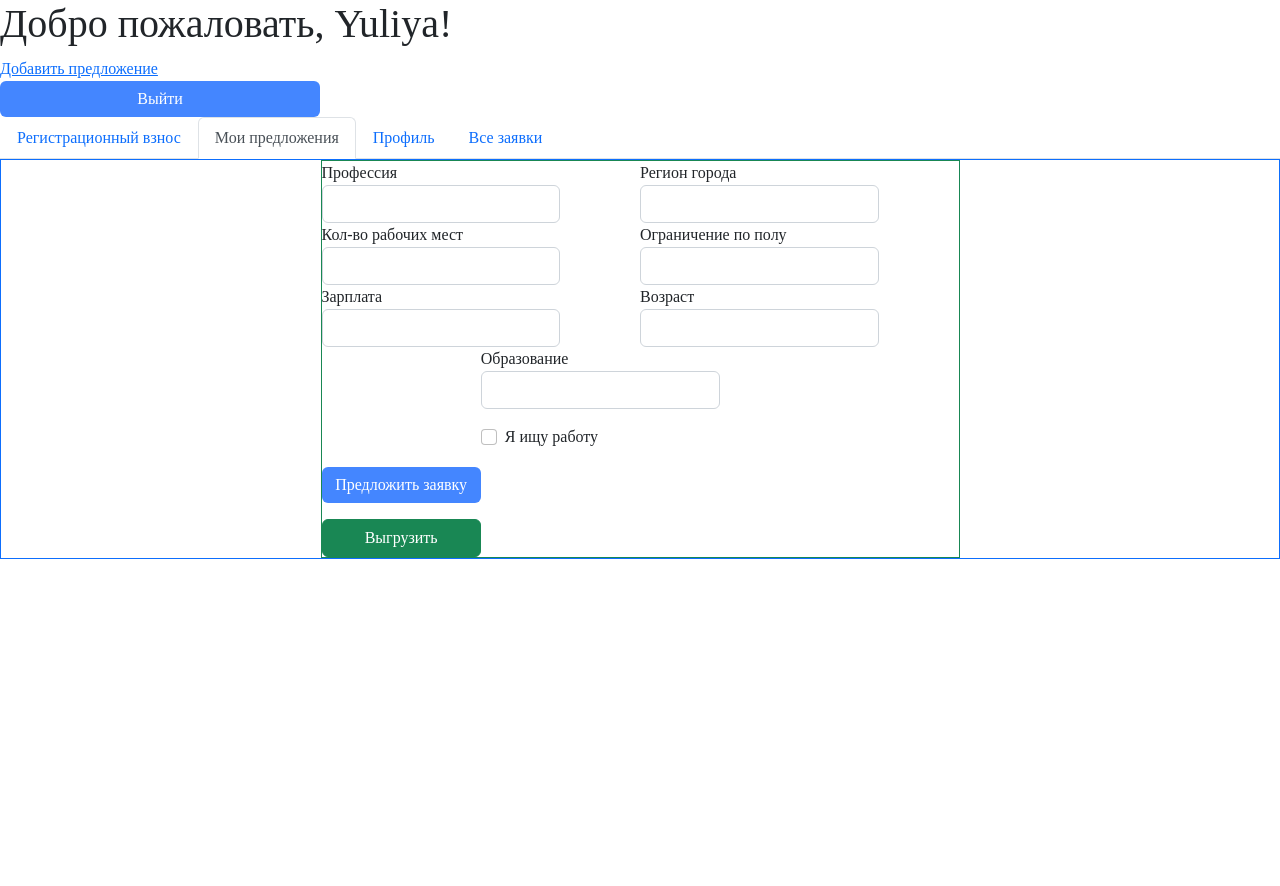
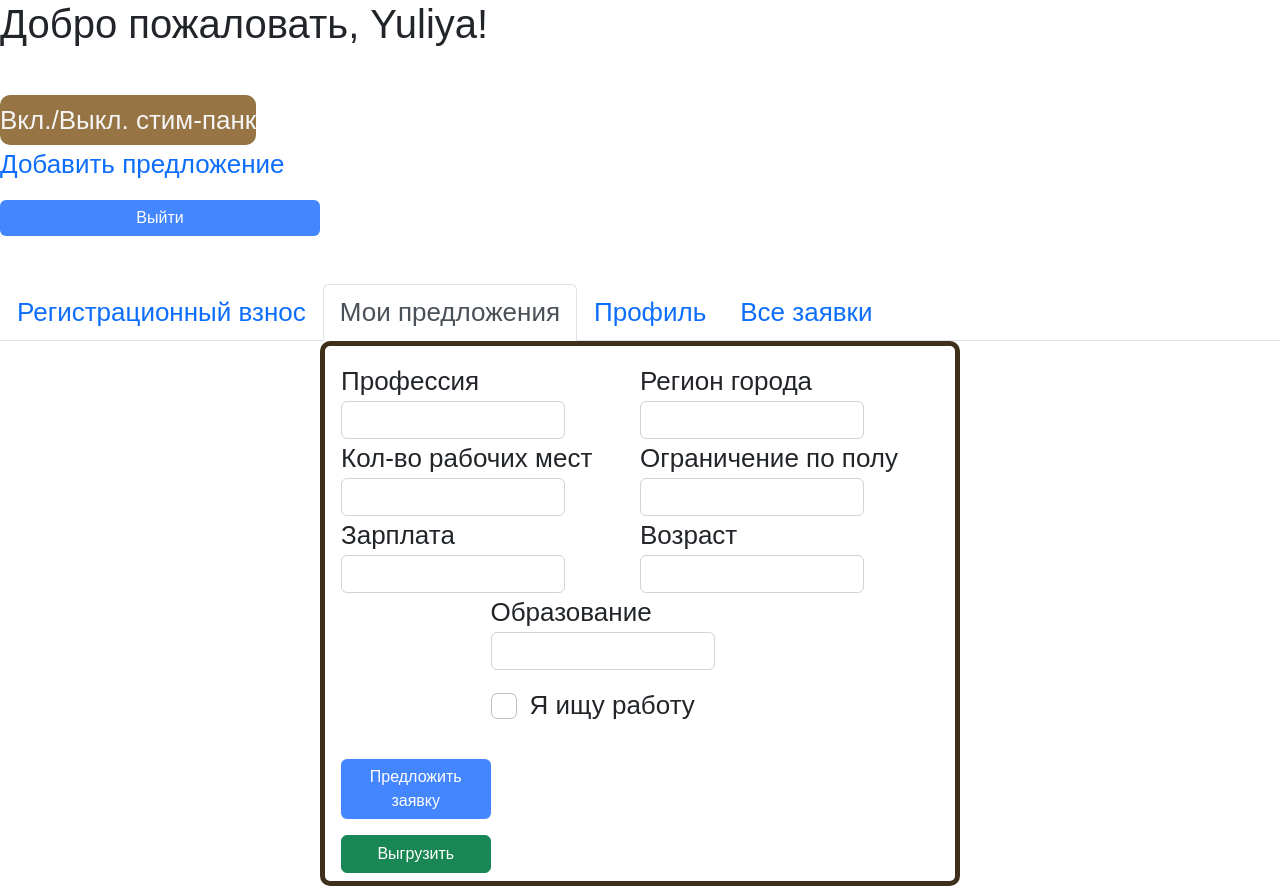
Before and after one commit to Gefnos/Gefno, a PHP site: page / in a window 1280 px wide, after a click on "Мои предложения". Before the commit the page ends 559 px from the top, so only its background shows below. Run offline with PHP 8.4, Linux system fonts and the light colour scheme; a user stored in the database is signed in; data comes from the database, SQL or seed files in the repository; data that the repository does not hold is empty; some libraries are stand-ins or nearby versions.

Commit message:
Add files via upload

```diff
--- a/attempt1/css/style.css
+++ b/attempt1/css/style.css
@@ -1,10 +1,36 @@
 *{
-    font-family: 'Times New Roman', Times, serif;
+    margin: 0;
+    padding: 0;
+
+}
+a{
+    text-decoration: none;
+}
+@font-face {
+    font-family: MiddleCentury;
+    src: url(../fonts/Steamy.otf);
+    font-weight: normal;
+    font-style: normal;
+}
+body{
+    font-size: 26px !important;
+    font-family: 'Arial';
 }
 :root{
-    --bgColor: red;
+    --bs-gray-100: #f8f9fa;
 }
 
+#check:checked{
+    font-family: 'MiddleCentury';
+}
+.btnSteam{
+    color: whitesmoke;
+    border: none;
+    border-radius: 10px;
+    width: 20%;
+    height: 50px;
+    background-color: #967444;
+}
 .container{
     padding: 30px;
     width: 20%;
@@ -18,12 +44,11 @@
     border-image: linear-gradient(to top, gray, blue) 10 100%;
 }
 .main-container{
-    background-color: var(--bgColor);
+    background-color: var(--bs-gray-200);
     width: 100vw;
     height: 100vh;
     display: flex;
     align-items: center;
-    border: 1px solid red;
 }
 .form-container{
     margin-top: 10px;
@@ -70,11 +95,6 @@
 
 #sub_btn{
     display: block;
-    border: 1px solid red;
-}
-
-.forma{
-    border: 1px solid red;
 }
 
 .form-control{
@@ -83,3 +103,11 @@
 #receiptContainer{
     display: none;
 }
+.formOffer{
+    border-radius: 10px;
+    border:5px solid #3f301b;
+}
+
+.formInputs input:not(input[type="checkbox"]){
+    width: 75%;
+}
--- a/attempt1/index.php
+++ b/attempt1/index.php
@@ -36,9 +36,52 @@
     <?php if ($user) { ?>
 
         <h1>Добро пожаловать, <?= htmlspecialchars($user['username']) ?>!</h1>
-        <a href="">Добавить предложение</a>
+
+        <!--  TEST BUTTON BEGIN -->
+        <br>
+        <input class="btnSteam" type="button" value="Вкл./Выкл. стим-панк версию" onclick="changeFont()">
+        <script>
+            var counter = 1;
+            var nav_link = document.getElementsByClassName('nav-link');
+            var tab_pane = document.getElementsByClassName('tab-pane');
+            var btn_primary = document.getElementsByClassName('btn');
+            function changeFont(){
+                counter++;
+                if(counter % 2){
+                    document.body.style.fontFamily='Arial';
+                    document.body.style.backgroundColor='white';
+                    for (var i = 0; i < nav_link.length; i++) {
+                        nav_link[i].style.backgroundColor = "white";
+                        nav_link[i].style.color = 'black';
+                    }
+                    for (var a = 0; a < btn_primary.length; a++) {
+                        btn_primary[a].style.backgroundColor = '#4486FF';
+                    }
+                    tab_pane.style.backgroundColor = 'white';
+                }
+                else{
+                    document.body.style.backgroundColor='#997a4f';
+                    document.body.style.fontFamily='MiddleCentury';
+                    for (var i = 0; i < nav_link.length; i++) {
+                        nav_link[i].style.backgroundColor = "#795b32";
+                        nav_link[i].style.color = 'white';
+                    }
+                    for (var a = 0; a < btn_primary.length; a++) {
+                        btn_primary[a].style.backgroundColor = '#795b32';
+                    }
+                    form_offer.style.borderColor = '#3f301b';
+                    tab_pane.style.backgroundColor = '#795b32';
+                }
+
+            }
+        </script>
+        <div class="a_Pank">
+         <p><a href="">Добавить предложение</a></p>
+        </div>
+
+
         <form action="#" method="get">
-            <button type="submit" name="logout" id="logout" class="btn btn-primary w-25">Выйти</button>
+            <button type="submit" name="logout" id="logout" class="btn btn-primary w-25 mb-5">Выйти</button>
             <? session_start();
             if (isset($_GET['logout'])) {
                 session_destroy();
@@ -51,48 +94,56 @@
         <script>
             document.getElementsByTagName("a")[0].onclick = () => {
                 document.getElementById("listCrew").innerHTML +=
-                    `       <div class="border border-success w-50 ">
-                                    <form method="post" action="#">
-                                        <div class="d-flex flex-wrap ">
+                    `          <div class="formOffer w-50">
+                                <form method="post" action="sendOffer.php" id="formContent">
+                                    <div class="formInputs d-flex flex-wrap p-3" >
                                         <div class="w-50 ">
                                             <div class="form-group">
                                                 <label for="profession">Профессия</label>
-                                                    <input type="text" class="form-control" id="profession">
+                                                <input type="text" class="form-control" id="profession" name="profession">
                                             </div>
                                             <div class="form-group">
-                                                    <label for="countWorkPlace">Кол-во рабочих мест</label>
-                                                    <input type="number" class="form-control" id="countWorkPlace">
+                                                <label for="countPlace">Кол-во рабочих мест</label>
+                                                <input type="number" class="form-control" id="countPlace" name="countPlace">
                                             </div>
                                             <div class="form-group">
                                                 <label for="salary">Зарплата</label>
-                                                    <input type="number" class="form-control" id="salary">
+                                                <input type="number" class="form-control" id="salary" name="salary">
                                             </div>
                                         </div>
 
                                         <div class="w-50">
                                             <div class="form-group">
                                                 <label for="townRegion">Регион города</label>
-                                                    <input type="text" class="form-control" id="townRegion">
+                                                <input type="text" class="form-control" id="townRegion" name="townRegion">
                                             </div>
                                             <div class="form-group">
                                                 <label for="restrictSex">Ограничение по полу</label>
-                                                    <input type="text" class="form-control" id="restrictSex">
+                                                <input type="text" class="form-control" id="restrictSex" name="restrictSex">
                                             </div>
                                             <div class="form-group">
                                                 <label for="age">Возраст</label>
-                                                    <input type="number" class="form-control" id="age">
+                                                <input type="number" class="form-control" id="age" name="age">
                                             </div>
                                         </div>
                                         <div class="w-100 d-flex justify-content-center">
                                             <div class="form-group w-50 ">
                                                 <label for="education">Образование</label>
-                                                    <input type="text" class="form-control" id="education">
+                                                <input type="text" class="form-control" id="education" name="education">
+                                                <div class="form-check mt-3">
+                                                    <input class="form-check-input" type="checkbox" name="isWork" id="flexCheckDefault">
+                                                    <label class="form-check-label" for="flexCheckDefault">
+                                                        Я ищу работу
+                                                    </label>
                                                 </div>
                                             </div>
                                         </div>
-                                        <button type="submit" class="btn btn-primary mt-3 w-25">Предложить заявку</button>
+                                    </div>
+                                    <div class="px-3">
+                                        <button type="submit" class="btn btn-primary mt-3 w-25" name="btnSaveOffer" id="btnSaveOffer">Предложить заявку</button>
+                                    </div>
                                 </form>
-                                    <form action="WorkOffers.php" method="post">
+                                <form action="WorkOffers.php" method="post" class="px-3 mb-2">
                                     <button type="submit" class="btn btn-success mt-3 w-25">Выгрузить</button>
                                 </form>
                             </div>`;
@@ -176,11 +227,10 @@
             <div class="tab-pane fade" id="crew" role="tabpanel" aria-labelledby="crew-tab">
                 <div class="tab-content" id="v-pills-tabContent">
                     <div class="tab-pane fade show active" id="v-pills-home" role="tabpanel" aria-labelledby="v-pills-crew-tab">
-                        <div class="d-flex flex-wrap justify-content-around w-100 border border-primary" id="listCrew">
-                            <div class="border border-success w-50">
-
-                                <form method="post" action="sendOffer.php">
-                                    <div class="d-flex flex-wrap ">
+                        <div class="d-flex flex-wrap justify-content-around w-100" id="listCrew">
+                            <div class="formOffer w-50">
+                                <form method="post" action="sendOffer.php" id="formContent">
+                                    <div class="formInputs d-flex flex-wrap p-3">
                                         <div class="w-50 ">
                                             <div class="form-group">
                                                 <label for="profession">Профессия</label>
@@ -223,9 +273,11 @@
                                             </div>
                                         </div>
                                     </div>
+                                    <div class="px-3">
                                         <button type="submit" class="btn btn-primary mt-3 w-25" name="btnSaveOffer" id="btnSaveOffer">Предложить заявку</button>
+                                    </div>
                                 </form>
-                                <form action="WorkOffers.php" method="post">
+                                <form action="WorkOffers.php" method="post" class="px-3 mb-2">
                                     <button type="submit" class="btn btn-success mt-3 w-25">Выгрузить</button>
                                 </form>
                             </div>
@@ -248,7 +300,8 @@
                                                                                                                                                 $stmt = pdo()->prepare("SELECT `idReceipt` FROM `receipts` WHERE `username` = :username");
                                                                                                                                                 $stmt->execute(['username' => $username]);
                                                                                                                                                 $res = $stmt->fetchAll(PDO::FETCH_ASSOC);
-                                                                                                                                                $stmt->setFetchMode(PDO::FETCH_ASSOC);                                                                                                         echo $res[0]["idReceipt"]; ?>">
+                                                                                                                                                $stmt->setFetchMode(PDO::FETCH_ASSOC);
+                                                                                                                                                echo $res[0]["idReceipt"]; ?>">
                                     </div>
                                     <div class="col-md-6">
                                         <label for="surName" class="form-label">Фамилия</label>
@@ -444,7 +497,20 @@
                             } else {
                                 $resIsWork = 'Работодатель';
                             }
-
+                            if ($findIs == '3') {
+                                echo
+                                "<tr><td>"  . "<input style='width: 150px;' name='id' type='text' readonly value='" . htmlspecialchars($resID) . "'" .
+                                    "</td><td>" . "<input style='width: 150px;' name='profession' type='text' readonly value='" . htmlspecialchars($resProfession) . "'" .
+                                    "</td><td>" . "<input style='width: 150px;' name='countPlace' type='text' readonly value='" . htmlspecialchars($resCountPlace) . "'" .
+                                    "</td><td>" . "<input style='width: 150px;' name='salary' type='text' readonly value='" . htmlspecialchars($resSalary) . "'" .
+                                    "</td><td>" . "<input style='width: 150px;' name='townRegion' type='text' readonly value='" . htmlspecialchars($resTownRegion) . "'" .
+                                    "</td><td>" . "<input style='width: 150px;' name='restrictSex' type='text' readonly value='" . htmlspecialchars($resRestrictSex) . "'" .
+                                    "</td><td>" . "<input style='width: 150px;' name='age' type='text' readonly value='От " . htmlspecialchars($resAge) . "'" .
+                                    "</td><td>" . "<input style='width: 150px;' name='education' type='text' readonly value='" . htmlspecialchars($resEducation) . "'" .
+                                    "</td><td>" . "<input style='width: 150px;' name='user' type='text' readonly value='" . htmlspecialchars($resUser) . "'" .
+                                    "</td><td>" . "<input style='width: 150px;' name='isWork' type='text' readonly value='" . htmlspecialchars($resIsWork) . "'" .
+                                    "</td></tr>";
+                            } else {
                                 echo
                                 "<tr><td>"  . "<input style='width: 150px;' name='id' type='text' readonly value='" . htmlspecialchars($resID) . "'" .
                                     "</td><td>" . "<input style='width: 150px;' name='profession' type='text' readonly value='" . htmlspecialchars($resProfession) . "'" .
@@ -458,6 +524,7 @@
                                     "</td><td>" . "<input style='width: 150px;' name='isWork' type='text' readonly value='" . htmlspecialchars($resIsWork) . "'" .
                                     "</td><td>" . "<button style='width: 150px' type='submit' onclick='respond($resID)' name='subOffer' value='' class='btn btn-primary'>Согласовать</button>" .
                                     "</td></tr>";
+                            }
                         }
 
                         echo "</table></form>";
@@ -489,8 +556,6 @@
         <div class="main-container">
             <div class="container">
                 <h1 class="text-center">Registration</h1>
-
-
                 <form method="post" action="do_register.php" class="form-container">
                     <div class="mb-3">
                         <label for="username" class="form-label">Username</label>
--- a/attempt1/saveReceipt.php
+++ b/attempt1/saveReceipt.php
@@ -7,6 +7,7 @@ if (check_auth()) {
     $user = $stmt->fetch(PDO::FETCH_ASSOC);
     $username = $user['username'];
 }
+
 $stmt = pdo()->prepare("SELECT * FROM `receipts` WHERE `username` = :username");
 $stmt->execute(['username' => $username,]);
 $isBuy = 0;
@@ -17,6 +18,7 @@ if (isset($_GET['saveReceipt'])) {
         die;
     } else {
         header('Location: index.php');
+        $idReceipt = '000' . rand(100000, 9999999);
         $stmt = pdo()->prepare("INSERT INTO `receipts` (`date`, `cost`, `username`, `signedby`, `idReceipt`) VALUES (:date, :cost, :username, :signedby, :idReceipt)");
         $stmt->execute([
             'date' => $_GET['date'],
```
Also changed, not shown: attempt1/fonts/Steamy.otf (added), attempt1/img/bg-form.png (added). Lines whose indentation alone changed are shown as unchanged.
